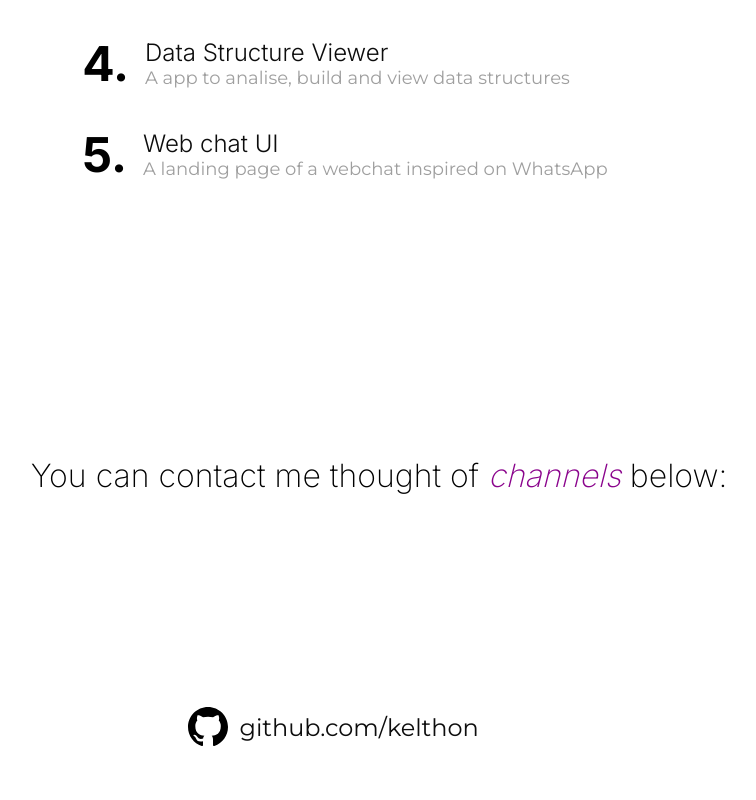
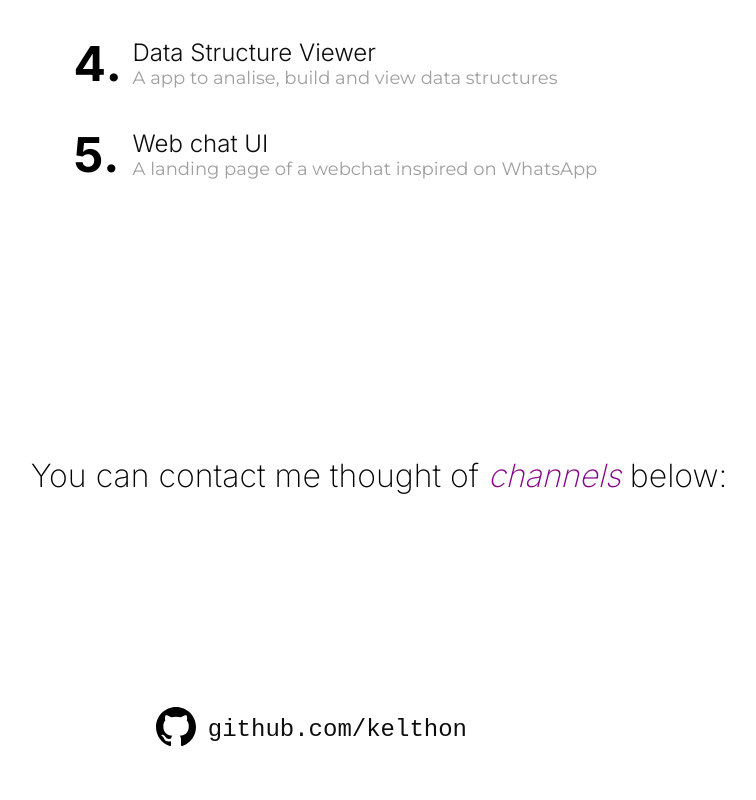
Before and after one commit to kelthon/kelthon.github.io, a React (Vite) app: page / in a window 1280 px wide. Shown: the part 1260-2060 px from the top of the page, without its empty margins (261-1017 px from the left). Built offline with nearby package versions, Linux system fonts and the light colour scheme.

Commit message:
feat: added link icons, improved hover animatios

```diff
--- a/src/pages/ContactMe/ContactMe.css
+++ b/src/pages/ContactMe/ContactMe.css
@@ -44,6 +44,7 @@ section#contact-me > div.container > div.contact-list > p.wrapper > a {
   color: var(--text-color);
   text-decoration: none;
   font-size: 1.5rem;
+  font-family: monospace;
 }
 
 section#contact-me > div.container > div.contact-list > p.wrapper > svg {
@@ -51,9 +52,23 @@ section#contact-me > div.container > div.contact-list > p.wrapper > svg {
   height: 3rem;
 }
 
+section#contact-me > div.container > div.contact-list > p.wrapper > a > svg {
+  visibility: hidden;
+  color: var(--text-highlight);
+}
+
 section#contact-me > div.container > div.contact-list > p.wrapper:hover > a {
-  text-decoration: underline dashed var(--primary-color);
+  text-decoration: underline var(--primary-color);
   text-underline-offset: 0.5em;
+}
+
+section#contact-me
+  > div.container
+  > div.contact-list
+  > p.wrapper
+  > a:hover
+  > svg {
+  visibility: visible;
 }
 
 @media screen and (max-width: 768px) {
@@ -62,6 +77,7 @@ section#contact-me > div.container > div.contact-list > p.wrapper:hover > a {
   }
 
   section#contact-me > h2 {
+    font-weight: 400;
     font-size: 1.125rem;
   }
 
@@ -73,4 +89,11 @@ section#contact-me > div.container > div.contact-list > p.wrapper:hover > a {
     width: 1.5rem;
     height: 1.5rem;
   }
+
+  section#contact-me > div.container > div.contact-list > p.wrapper > a > svg {
+    visibility: visible;
+    color: var(--text-muted);
+    width: 1rem;
+    height: 1rem;
+  }
 }
--- a/src/pages/ContactMe/ContactMe.tsx
+++ b/src/pages/ContactMe/ContactMe.tsx
@@ -1,4 +1,9 @@
-import { RiGithubFill, RiLinkedinBoxFill, RiMailFill } from '@remixicon/react';
+import {
+  RiExternalLinkFill,
+  RiGithubFill,
+  RiLinkedinBoxFill,
+  RiMailFill,
+} from '@remixicon/react';
 import './ContactMe.css';
 
 function ContactMe(): JSX.Element {
@@ -13,18 +18,23 @@ function ContactMe(): JSX.Element {
         <div className="contact-list">
           <p className="wrapper">
             <RiGithubFill />
-            <a href="https://github.com/kelthon">github.com/kelthon</a>
+            <a href="https://github.com/kelthon">
+              github.com/kelthon
+              <RiExternalLinkFill />
+            </a>
           </p>
           <p className="wrapper">
             <RiLinkedinBoxFill />
-            <a href="https://linkedin.com/kelthon-alves">
+            <a href="https://linkedin.com/in/kelthon-alves/">
               linkedin.com/kelthon-alves
+              <RiExternalLinkFill />
             </a>
           </p>
           <p className="wrapper">
             <RiMailFill />
             <a href="mailto:kelthonbalbino@gmail.com">
               kelthonbalbino@gmail.com
+              <RiExternalLinkFill />
             </a>
           </p>
         </div>
--- a/src/pages/MyProjects/MyProjects.css
+++ b/src/pages/MyProjects/MyProjects.css
@@ -14,31 +14,31 @@ section#my-projects > ol.project-list {
 }
 
 section#my-projects > ol.project-list > li.pl-project-item {
-  display: flex;
+  display: grid;
+  grid-template-columns: 3em 1fr 1em;
   align-items: center;
-  justify-content: flex-end;
-  padding-inline-end: 1em;
   gap: 1rem;
+  padding-inline: 1rem;
+  transition: 0.2s border;
+  border-inline-start: 5px solid transparent;
 }
 
 section#my-projects > ol.project-list > li.pl-project-item:hover {
-  margin-inline-start: 1em;
-  background-color: var(--text-secondary);
-  border-inline-start: 0.5em solid var(--primary-color);
+  border-inline-start: 5px solid var(--primary-color);
+  box-shadow: 0 0 3px var(--text-muted);
 }
 
-section#my-projects
-  > ol.project-list
-  > li.pl-project-item
-  > span.pl-pi-counter {
+section#my-projects > ol.project-list > li.pl-project-item > p.pl-pi-counter {
   font-weight: 700;
   font-size: 3em;
   font-family: Inter;
   padding-inline-start: 0.1em;
+  display: flex;
+  flex-flow: row nowrap;
+  justify-content: space-between;
 }
 
 section#my-projects > ol.project-list > li.pl-project-item > a.pl-pi-link {
-  flex: 1;
   font-size: 1rem;
   font-weight: 400;
   text-decoration: none;
@@ -52,6 +52,15 @@ section#my-projects
   > h3.pl-pi-lnk-title {
   font-weight: 300;
   font-size: 1.5em;
+}
+
+section#my-projects
+  > ol.project-list
+  > li.pl-project-item
+  > a.pl-pi-link
+  > h3.pl-pi-lnk-title
+  > span:last-child {
+  display: none;
 }
 
 section#my-projects
@@ -72,25 +81,34 @@ section#my-projects
   color: var(--text-color);
 }
 
+section#my-projects > ol.project-list > li.pl-project-item > span > svg {
+  visibility: hidden;
+}
+
+section#my-projects > ol.project-list > li.pl-project-item:hover > span > svg {
+  visibility: visible;
+}
+
 @media screen and (max-width: 768px) {
   section#my-projects {
     padding: 1rem;
+    align-items: space-evenly;
   }
 
   section#my-projects > ol.project-list {
     flex-flow: row wrap;
+    gap: 0.5rem;
   }
 
   section#my-projects > ol.project-list > li.pl-project-item {
-    flex-flow: row wrap;
+    padding: 0;
+    grid-template-columns: 1.5em 1fr;
     align-items: start;
+    height: fit-content;
     gap: 0.5rem;
   }
 
-  section#my-projects
-    > ol.project-list
-    > li.pl-project-item
-    > span.pl-pi-counter {
+  section#my-projects > ol.project-list > li.pl-project-item > p.pl-pi-counter {
     font-size: 1.5em;
     font-weight: 500;
   }
@@ -106,14 +124,32 @@ section#my-projects
     > h3.pl-pi-lnk-title {
     font-size: 1.5em;
     font-weight: 500;
+    display: flex;
+    flex-flow: row nowrap;
+    justify-content: space-between;
+    gap: 0.5rem;
   }
 
   section#my-projects
     > ol.project-list
     > li.pl-project-item
     > a.pl-pi-link
-    > small.pl-pi-lnk-description {
-    font-size: 1.125rem;
-    text-align: justify;
+    > h3.pl-pi-lnk-title
+    > span:last-child {
+    display: inline;
+    color: var(--text-muted);
+  }
+
+  section#my-projects
+    > ol.project-list
+    > li.pl-project-item
+    > a.pl-pi-link
+    > h3.pl-pi-lnk-title
+    > span:last-child > svg {
+    width: 1em;
+  }
+
+  section#my-projects > ol.project-list > li.pl-project-item > span {
+    display: none;
   }
 }
--- a/src/pages/MyProjects/MyProjects.tsx
+++ b/src/pages/MyProjects/MyProjects.tsx
@@ -1,15 +1,27 @@
 import { projects } from '@services/data';
 import './MyProjects.css';
+import { RiExternalLinkFill } from '@remixicon/react';
 
 function MyProjects() {
   const projectList = projects.map((project, index) => {
     return (
       <li className="pl-project-item" key={project.id}>
-        <span className="pl-pi-counter">{index + 1}.</span>
+        <p className="pl-pi-counter">
+          <span>{index + 1}</span>
+          <span>.</span>
+        </p>
         <a className="pl-pi-link" href={project.url}>
-          <h3 className="pl-pi-lnk-title">{project.title}</h3>
+          <h3 className="pl-pi-lnk-title">
+            <span>{project.title}</span>
+            <span>
+              <RiExternalLinkFill />
+            </span>
+          </h3>
           <small className="pl-pi-lnk-description">{project.description}</small>
         </a>
+        <span>
+          <RiExternalLinkFill />
+        </span>
       </li>
     );
   });
```
